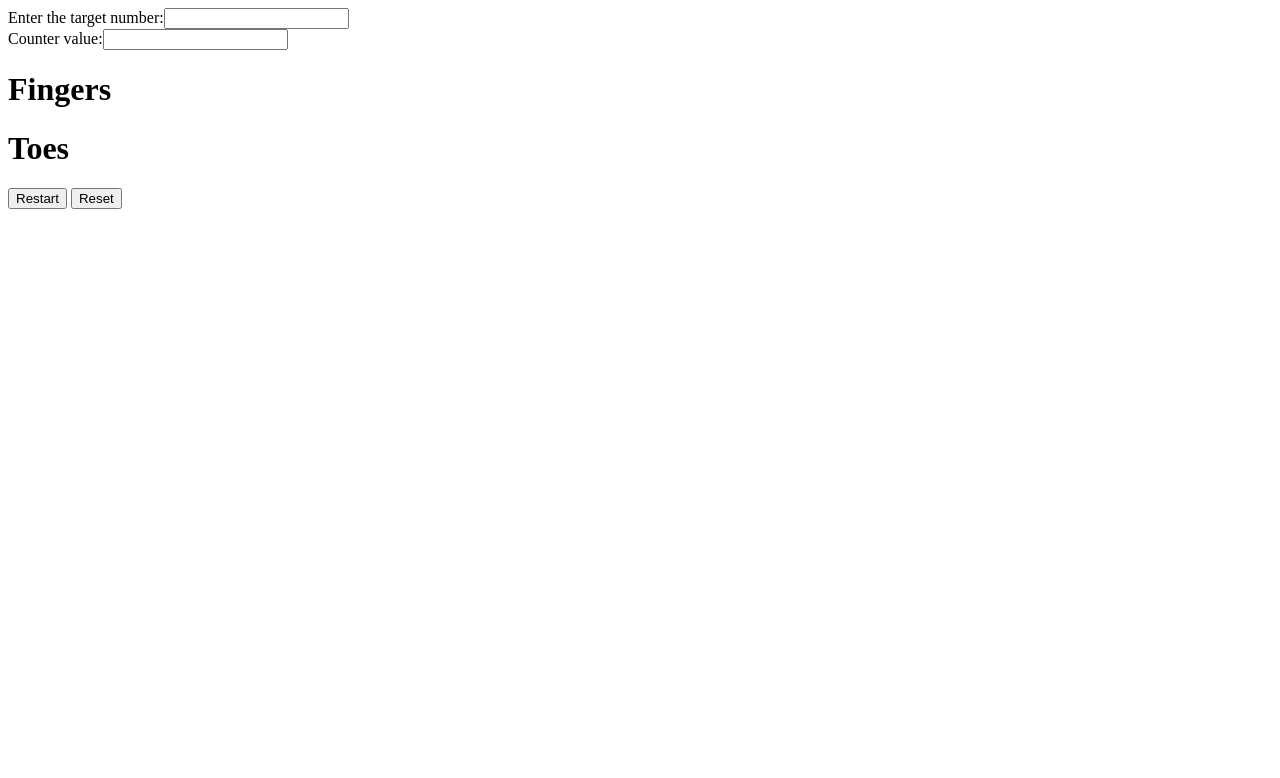
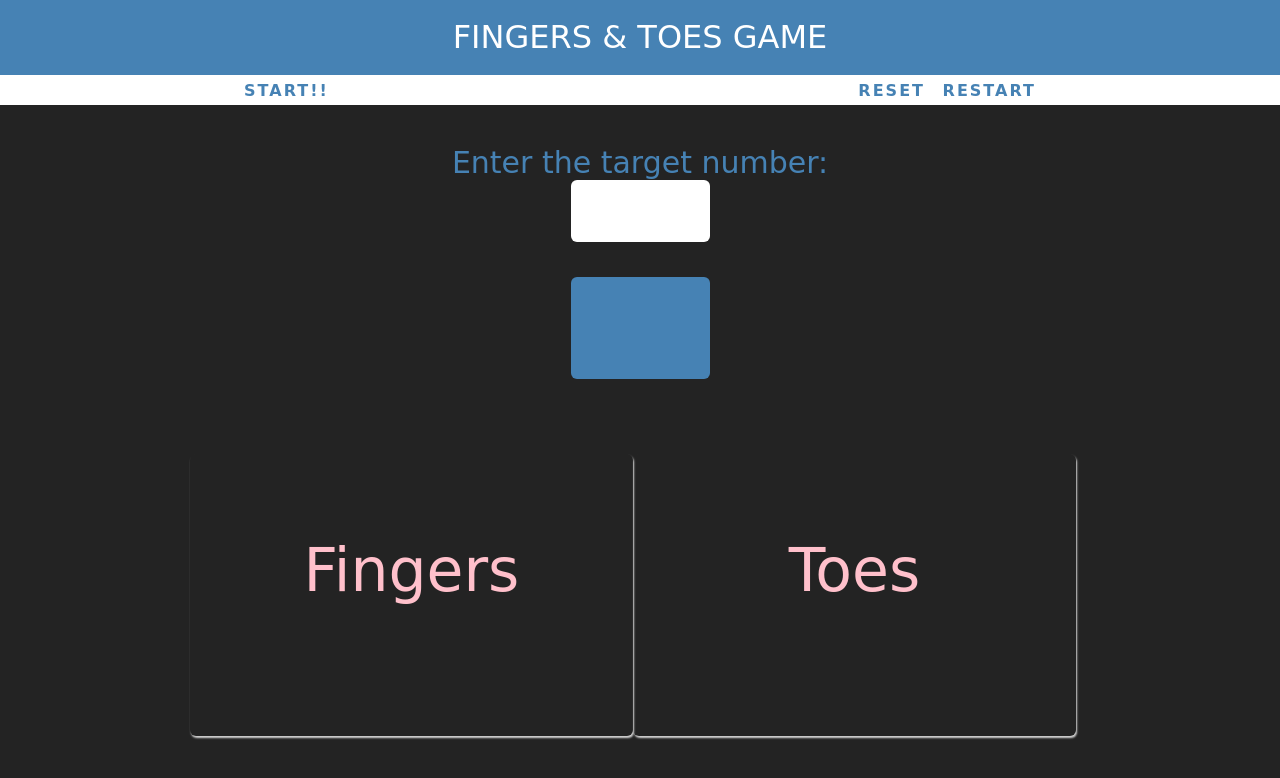
Before and after one commit to charishma-d/Assessment-Toes-Fingers, a plain HTML site: page index.html in a window 1280 px wide. Drawn offline with Linux system fonts and the light colour scheme; a web font is replaced by a local one.

Commit message:
adding second commit

```diff
--- /dev/null
+++ b/fingersandtoes.css
@@ -0,0 +1,170 @@
+/*.styleclass{
+	background: red;
+}
+button{
+	margin-left: 43%;
+    font-weight: 400;
+    background: pink;
+    color: white;
+    border: 1px solid transparent;
+    border-radius: 4px;
+    height: 50px;
+    width: 100px;
+   box-shadow: 1px 3px 2px 0 lightgray;
+}
+#fingers,#toes{
+	float: left;
+	display: inline-block;
+    font-size: 60px;
+    font-weight: 400;
+    text-align: center;
+    white-space: nowrap;
+    color: pink;
+    border: 1px solid transparent;
+    border-radius: 6px;
+    height: 200px;
+    width: 49%;
+   box-shadow: 1px 2px 2px lightgray;
+   padding-top: 80px;
+   filter:none;
+}
+input{
+	text-align: center;
+}
+#reset{
+	margin-left:0;
+}
+#start{
+	margin-left:45%;
+}
+#counter{
+	text-align: center;
+	display:block;
+	margin:auto;
+}
+.h1{
+	padding:20px 0;
+	text-align:center;
+	font-weight: normal;
+	line-height:1.1;
+	color:white;
+	background:steelblue;
+	margin:0;
+	text-transform: uppercase;
+}
+.new{
+	background:white;
+	height:30px;
+	text-align:center;
+	text-transform: uppercase;
+	color:steelblue;
+	font-weight: 600;
+
+
+}*/
+body{
+	background:#232323;
+	margin:0;
+	font-family: 'Vibur', cursive;
+}
+.container{
+	text-align: center;
+	padding:20px;
+	max-width: 900px;
+	margin:20px auto;
+	color:steelblue;
+	font-size: 30px;
+}
+.h1{
+	padding:20px 0;
+	text-align:center;
+	font-weight: normal;
+	line-height:1.1;
+	color:white;
+	background:steelblue;
+	margin:0;
+	text-transform: uppercase;
+}
+#start{
+	background:white;
+	height:30px;
+	text-align:center;
+	text-transform: uppercase;
+	color:steelblue;
+	font-weight: 600;
+
+
+}
+#message{display:inline-block;
+	width:20%;
+	font-weight: 700;
+	font-style: bold;
+}
+
+.selected{
+background:steelblue;
+color:white;
+}
+
+button
+{
+	border:none;
+	font-family: 'Vibur', cursive;
+	background:none;
+	height:100%;
+	text-transform: uppercase;
+	color:steelblue;
+	font-weight: 700;
+	letter-spacing: 2px;
+	font-size: inherit;
+	transition: all 0.3s;
+	outline:none;
+
+}
+button:hover{
+	color:white;
+	background:steelblue;
+}
+#reset{
+	margin-left: 40%;
+}
+#fingers,#toes{
+	float: left;
+	display: inline-block;
+    font-size: 60px;
+    font-weight: 400;
+    text-align: center;
+    white-space: nowrap;
+    color: pink;
+    border: 1px solid transparent;
+    border-radius: 6px;
+    height: 200px;
+    width: 49%;
+   box-shadow: 1px 2px 2px lightgray;
+   padding-top: 80px;
+   filter:none;
+}
+input{
+	text-align: center;
+	display:block;
+	margin:auto;
+	height:100px;
+	width:15%;
+	border: none;
+	font-size: 40px;
+	color:white;
+	background: steelblue;
+	 border-radius: 6px;
+}
+#input{
+	background: white;
+	color:steelblue;
+	height:60px;
+
+
+
+
+}
+.styleclass{
+	background: steelblue;
+}
--- a/index.html
+++ b/index.html
@@ -1,15 +1,44 @@
+<!-- <!DOCTYPE html>
+<html>
+<head>
+	<title>Fingers and Toes Game</title>
+	<link rel="stylesheet" type="text/css" href="fingersandtoes.css">
+</head>
+<body>
+	<h1 class="h1">The great<br><span>colorgoeshere</span><br>color game</h1>
+<div class="new"><button>new game</button><span id="message">  </span>
+<button class="mode" >Easy</button>
+<button class="mode selected">Hard</button></div>
+	Enter the target number:<input id="input" type="text" name="Enter the number"><br>
+	Counter value:<br><input id="counter" type="text" name="counter"><br>
+	<button type="button" id="start">START!!</button><br>
+	<h1 id="fingers">Fingers</h1>
+	<h1 id="toes">Toes</h1><br>
+		<button type="button" id="restart">Restart</button>
+	<button type="button" id="reset">Reset</button>
+
+<script type="text/javascript" src="script.js"></script>
+
+</body>
+</html>	 -->
 <!DOCTYPE html>
 <html>
 <head>
-	<title>Fingers and Toes Game</title>
+	<title>color game</title>
+	<link rel="stylesheet" type="text/css" href="fingersandtoes.css">
+	<link href="https://fonts.googleapis.com/css?family=Vibur" rel="stylesheet">
 </head>
 <body>
-	Enter the target number:<input type="text" name="Enter the number"><br>
-	Counter value:<input type="text" name="counter"><br>
-	<h1>Fingers</h1>
-	<h1>Toes</h1>
-	<button type="button">Restart</button>
-	<button type="button">Reset</button>
+<h1 class="h1">Fingers & Toes Game</h1>
+<div id="start"><button>START!!</button>
+<button id="reset" >RESET</button>
+<button id="restart">RESTART</button></div>
+<div class="container">
+	Enter the target number:<input id="input" type="text" name="Enter the number"><br>
+	<input id="counter" type="text" name="counter"><br>
+	<h1 id="fingers">Fingers</h1>
+	<h1 id="toes">Toes</h1><br>
+</div>
 <script type="text/javascript" src="script.js"></script>
 </body>
 </html>
--- a/script.js
+++ b/script.js
@@ -1 +1,68 @@
-console.log("testing the app");
+console.log("Running....");
+//Start timer
+//if(timer%3==0&&timer%5==0)highlight toes and fingers
+//else if(timer%3==0)highlight fingers
+//else if(timer%5==0)highlight toes
+//reset():input=0 counter=0 highlight=null
+//restart():input=0 highlight=null
+var i=0;
+var count=0,Interval;
+var fingers=document.getElementById('fingers'),
+	toes=document.getElementById('toes'),
+	reset=document.getElementById('reset'),
+	restart=document.getElementById('restart'),
+	input=document.getElementById('input'),
+	counter=document.getElementById('counter'),
+	start=document.getElementById('start');
+
+//function for timer
+start.addEventListener("click",startFunction);
+restart.addEventListener("click",restartFunction);
+reset.addEventListener("click",resetFunction);
+
+function startFunction(){
+	clearAll();
+	var highest=input.value;
+    Interval=setInterval(function(){//setting timer
+	count++;
+	fingers.classList.remove("styleclass");//remove style for both
+	toes.classList.remove("styleclass");
+	//code here will be checked for every second
+	if(count<=highest){
+		if(count%3===0 && count%5===0){
+			counter.value=count;
+			fingers.classList.add("styleclass");//style class on
+			toes.classList.add("styleclass");//styleclass on
+	    }
+		else if(count%3===0){
+			counter.value=count;
+			toes.classList.add("styleclass");
+		}
+		else if(count%5===0){
+			counter.value=count;
+			fingers.classList.add("styleclass");
+		}
+		counter.value=count;
+	if(count===highest)
+			clearInterval(Interval);
+	}
+},1000)};
+
+function resetFunction(){
+	clearAll();
+	input.value=0;
+	counter.value=0;
+	fingers.classList.remove("styleclass");//remove style for both
+	toes.classList.remove("styleclass");
+};
+
+function restartFunction(){
+count=0;
+startFunction();
+};
+
+function clearAll(){
+	for(var i=1;i<99999;i++){
+		clearInterval(i);
+	}
+}
```
